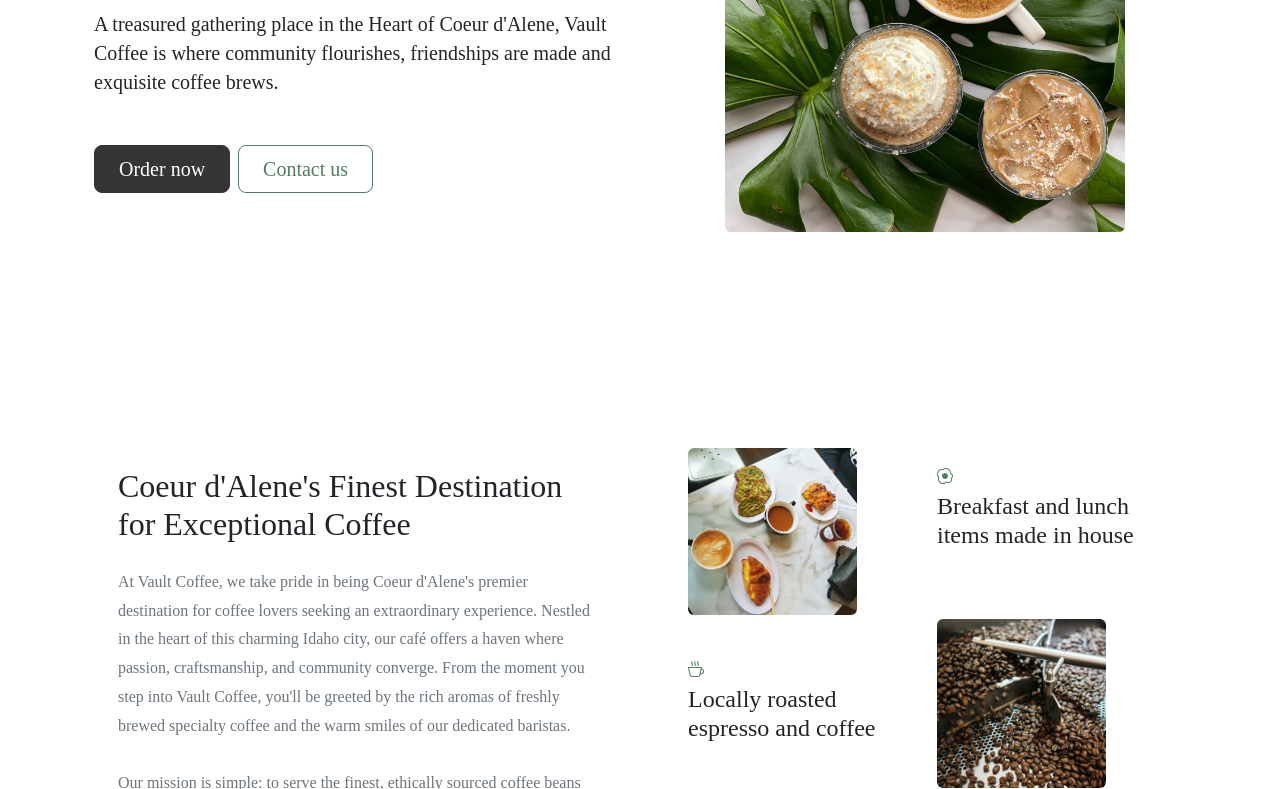
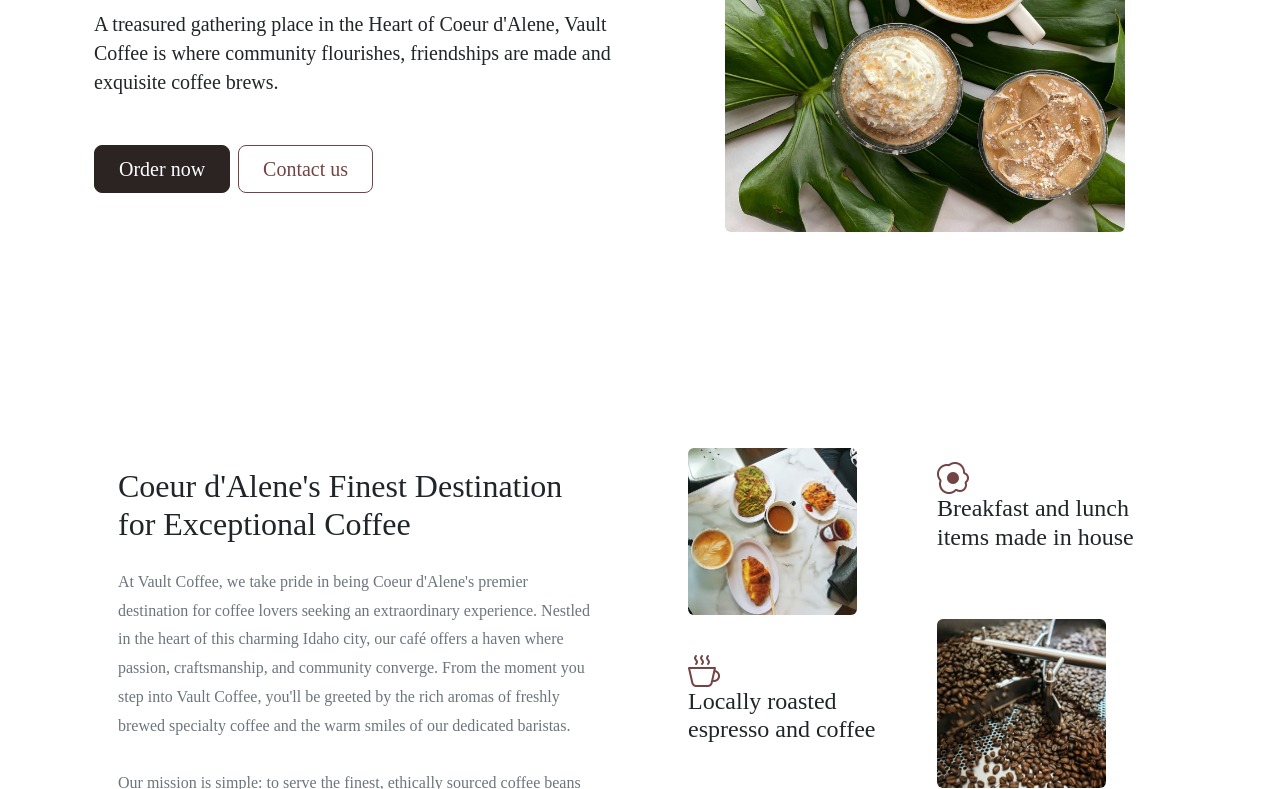
Before and after one commit to Kcounts93/vault-coffee, a website: page index.html in a window 1280 px wide. Shown: the part 318-1107 px from the top of the page. Drawn offline with nearby package versions, Linux system fonts and the light colour scheme; a web font is replaced by a local one.

Commit message:
theme color change and about section finalized

```diff
--- a/css/styles.scss
+++ b/css/styles.scss
@@ -1,10 +1,12 @@
 // Custom.scss
 // Include any default variable overrides here (though functions won't be available)
-$primary: #363434;
-$secondary: #517c63;
+$primary: #2c2323;
+$secondary: #724444;
 $primary-font-family: "gill-sans-nova";
 $grey: #dccfcf;
 $light: #f1f1f1;
+$bg-card-transparent: #ffffff;
+$bg-light-grey: #3e3e3e;
 $dark: rgb(63, 63, 63);
 $font-family-base: "gill-sans-nova";
 $font-family-secondary: "Cormorant Garamond", sans-serif;
@@ -41,5 +43,9 @@
   width: 100%;
 }
 
+div > .card > i {
+  font-size: 2rem;
+}
+
 @import "../node_modules/bootstrap/scss/bootstrap";
 // Then add additional custom code here
```
Also changed, not shown: css/styles.css, img/plant-leaf-foliage-nature-garden.svg (added), img/vault-white.jpeg, 1 other file.
